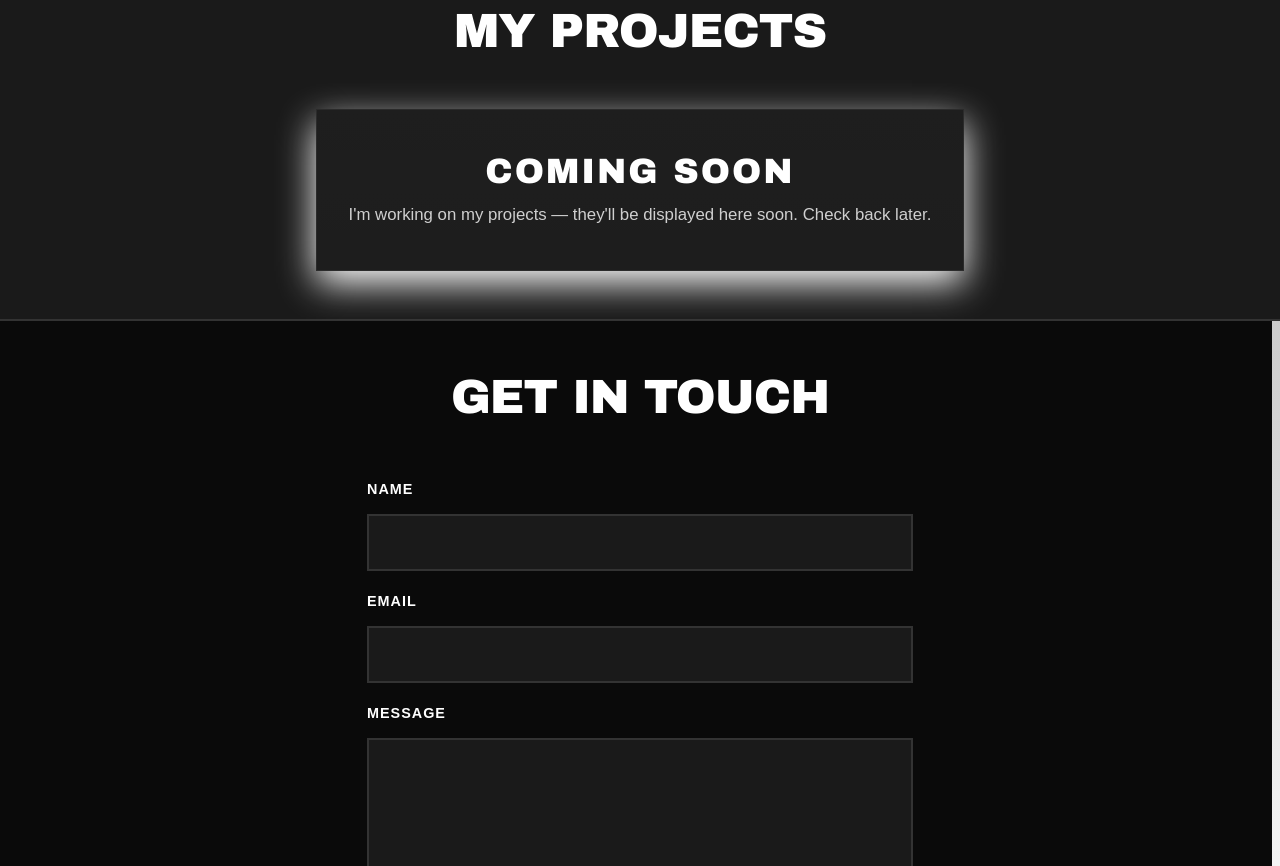
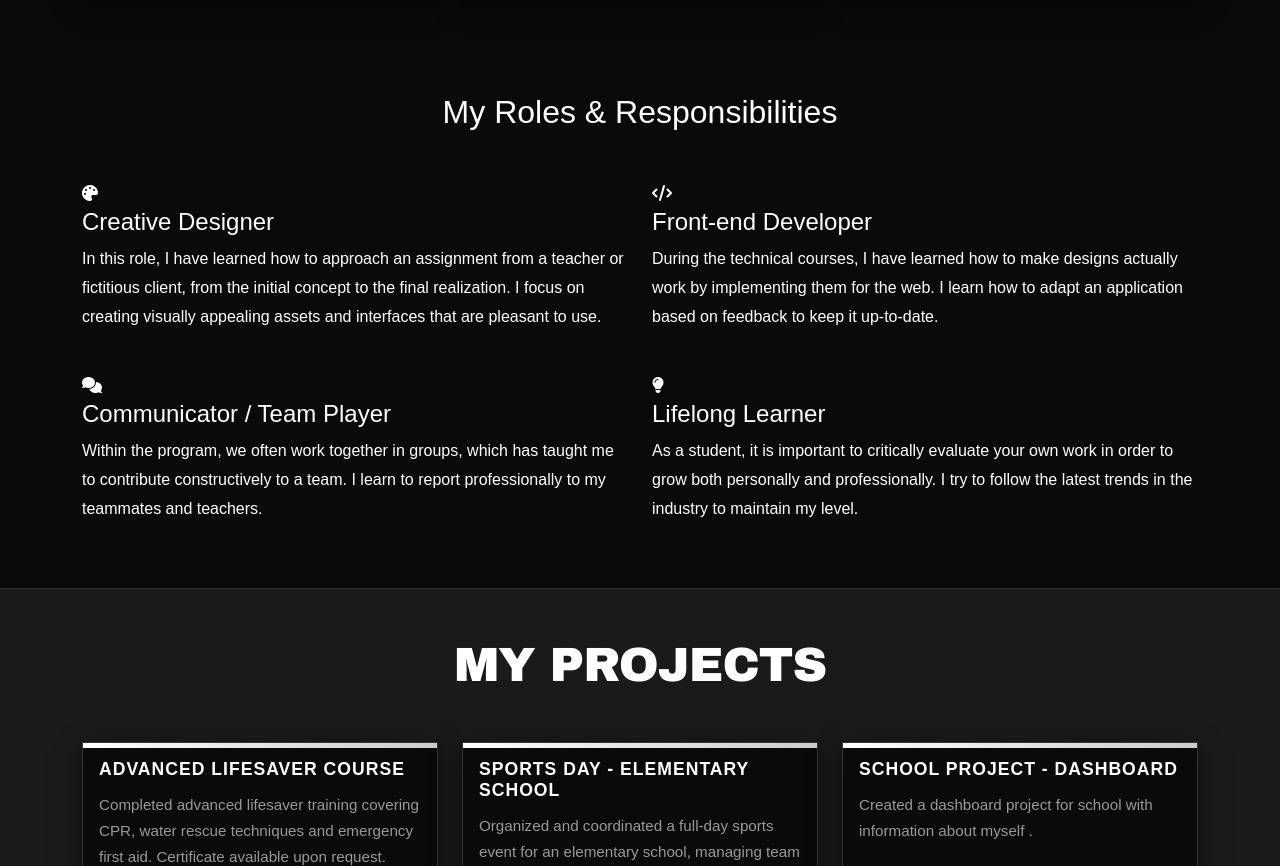
Before and after one commit to webpxl/41dvo1070-werkplekleren-1-portfolio-25-26-grdvo-VincenthDockxPXL, a plain HTML site: page Index.html in a window 1280 px wide. Shown: the part 1934-2800 px from the top of the page. Drawn offline with nearby package versions, Linux system fonts and the light colour scheme.

Commit message:
Last fixes and adds

```diff
--- a/Index.html
+++ b/Index.html
@@ -54,6 +54,7 @@
                     <p class="lead">Hello! I'm Vincenth Dockx, a 20-year-old student at PXL University College, currently in my first year studying Graphic Design.</p>
                     <p>I'm truly passionate about graphic design and love exploring creative visual solutions. I'm dedicated to developing my skills in design and technology to bring ideas to life.</p>
                     <p>When I'm not studying, you can find me experimenting with new design tools, working on creative projects, and pushing my creative boundaries to grow as a designer.</p>
+                    <p>A fact about me: I love to travel and see the world and the different cultures that every country has.</p>
                 </div>
             </div>
         </div>
@@ -99,14 +100,83 @@
     </section>
 
 
+    <section id="roles-en" class="py-5">
+        <div class="container">
+            <h2 class="text-center mb-5">My Roles & Responsibilities</h2>
+            <div class="row g-4">
+                <div class="col-md-6">
+                    <div class="role-card">
+                        <div class="role-icon">
+                            <i class="fas fa-palette"></i>
+                        </div>
+                        <h4>Creative Designer</h4>
+                        <p>In this role, I have learned how to approach an assignment from a teacher or fictitious client, from the initial concept to the final realization. I focus on creating visually appealing assets and interfaces that are pleasant to use.</p>
+                    </div>
+                </div>
+                <div class="col-md-6">
+                    <div class="role-card">
+                        <div class="role-icon">
+                            <i class="fas fa-code"></i>
+                        </div>
+                        <h4>Front-end Developer</h4>
+                        <p>During the technical courses, I have learned how to make designs actually work by implementing them for the web. I learn how to adapt an application based on feedback to keep it up-to-date.</p>
+                    </div>
+                </div>
+                <div class="col-md-6">
+                    <div class="role-card">
+                        <div class="role-icon">
+                            <i class="fas fa-comments"></i>
+                        </div>
+                        <h4>Communicator / Team Player</h4>
+                        <p>Within the program, we often work together in groups, which has taught me to contribute constructively to a team. I learn to report professionally to my teammates and teachers.</p>
+                    </div>
+                </div>
+                <div class="col-md-6">
+                    <div class="role-card">
+                        <div class="role-icon">
+                            <i class="fas fa-lightbulb"></i>
+                        </div>
+                        <h4>Lifelong Learner</h4>
+                        <p>As a student, it is important to critically evaluate your own work in order to grow both personally and professionally. I try to follow the latest trends in the industry to maintain my level.</p>
+                    </div>
+                </div>
+            </div>
+        </div>
+    </section>
+
+
     <section id="projects" class="py-5">
         <div class="container">
             <h2 class="text-center mb-5">My Projects</h2>
             <div class="row g-4" id="projectsContainer">
-                <div class="col-12 d-flex justify-content-center">
-                    <div class="coming-soon-box" role="status" aria-live="polite" aria-label="Projects coming soon">
-                        <h3 class="coming-soon-title">Coming Soon</h3>
-                        <p class="coming-soon-sub">I'm working on my projects — they'll be displayed here soon. Check back later.</p>
+                <div class="col-md-6 col-lg-4">
+                    <div class="card project-card h-100">
+                        <div class="card-body d-flex flex-column">
+                            <h5 class="card-title">Advanced Lifesaver Course</h5>
+                            <p class="card-text">Completed advanced lifesaver training covering CPR, water rescue techniques and emergency first aid. Certificate available upon request.</p>
+                            <p class="mt-auto mb-2"><small class="text-muted">Year: 2023</small></p>
+                            <a href="#" class="btn btn-outline-primary btn-sm">View Certificate</a>
+                        </div>
+                    </div>
+                </div>
+                <div class="col-md-6 col-lg-4">
+                    <div class="card project-card h-100">
+                        <div class="card-body d-flex flex-column">
+                            <h5 class="card-title">Sports Day - Elementary School</h5>
+                            <p class="card-text">Organized and coordinated a full-day sports event for an elementary school, managing team activities, logistics, and ensuring a fun and engaging experience for all participants.</p>
+                            <p class="mt-auto mb-2"><small class="text-muted">Year: 2024</small></p>
+                            <a href="#" class="btn btn-outline-primary btn-sm">Learn More</a>
+                        </div>
+                    </div>
+                </div>
+                <div class="col-md-6 col-lg-4">
+                    <div class="card project-card h-100">
+                        <div class="card-body d-flex flex-column">
+                            <h5 class="card-title">School Project - Dashboard</h5>
+                            <p class="card-text">Created a dashboard project for school with information about myself .</p>
+                            <p class="mt-auto mb-2"><small class="text-muted">Year: 2025</small></p>
+                            <a href="#" class="btn btn-outline-primary btn-sm">View Project</a>
+                        </div>
                     </div>
                 </div>
             </div>
```
Also changed, not shown: 1 other file.
